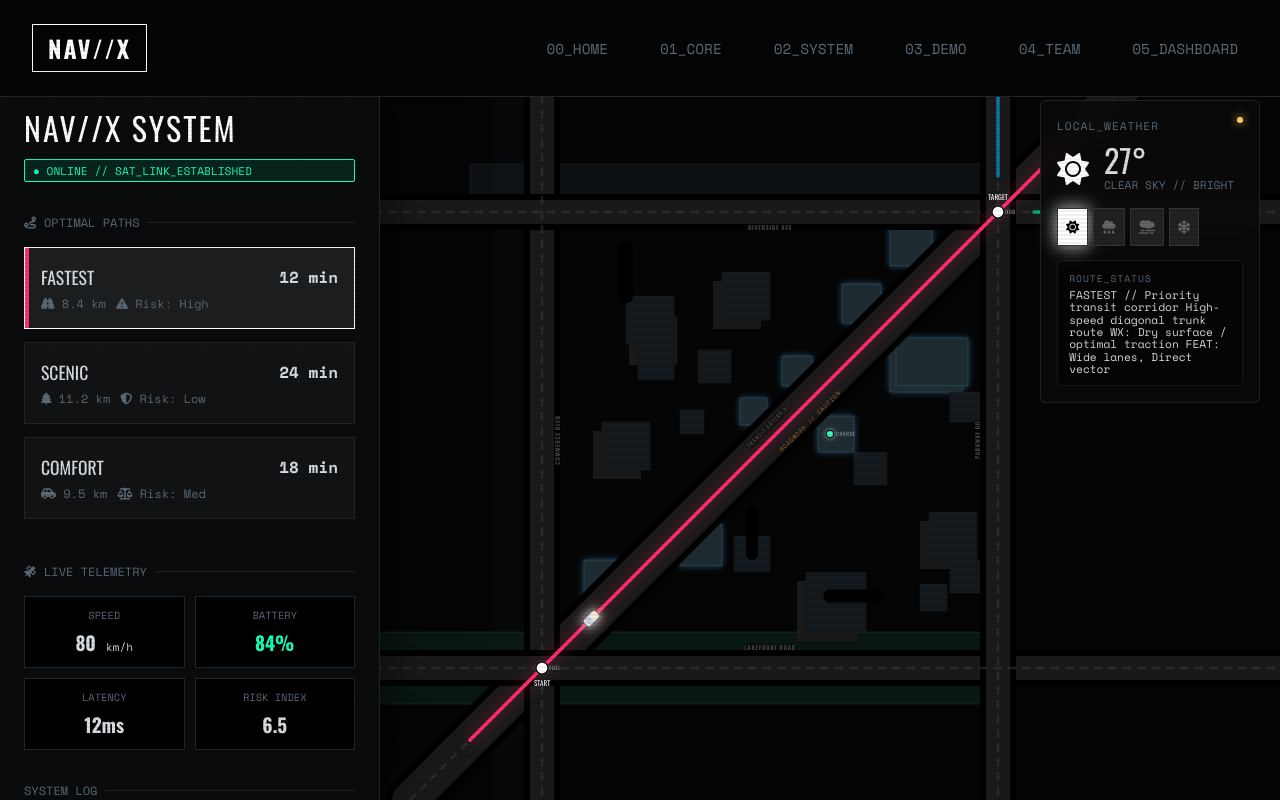
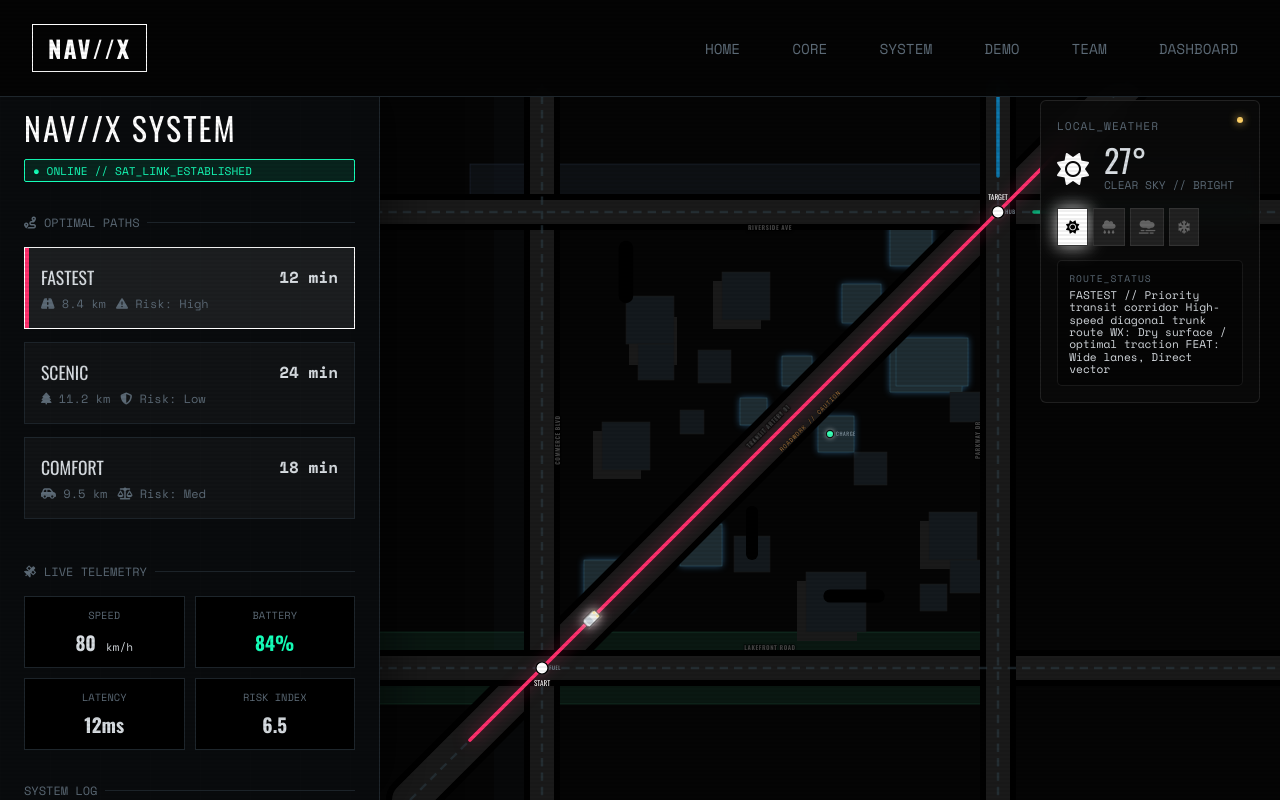
Before and after one commit to habibullo-dev/navx, a website built with Vite: page dashboard.html in a window 1280 px wide. Built offline with nearby package versions, Linux system fonts and the light colour scheme.

Commit message:
feat: Simplify navigation menu labels in dashboard and index pages

```diff
--- a/dashboard.html
+++ b/dashboard.html
@@ -69,12 +69,12 @@
       <a href="index.html" class="logo">NAV//X</a>
       <button class="menu-toggle" onclick="toggleMenu()">///</button>
       <ul class="nav-links" id="navLinks">
-        <li><a href="index.html#hero">00_Home</a></li>
-        <li><a href="index.html#features">01_Core</a></li>
-        <li><a href="index.html#architecture">02_System</a></li>
-        <li><a href="index.html#simulation">03_Demo</a></li>
-        <li><a href="index.html#team">04_Team</a></li>
-        <li><a href="/dashboard">05_Dashboard</a></li>
+        <li><a href="index.html#hero">Home</a></li>
+        <li><a href="index.html#features">Core</a></li>
+        <li><a href="index.html#architecture">System</a></li>
+        <li><a href="index.html#simulation">Demo</a></li>
+        <li><a href="index.html#team">Team</a></li>
+        <li><a href="/dashboard">Dashboard</a></li>
       </ul>
     </div>
   </nav>
```
Also changed, not shown: index.html (+6 -6 lines).
